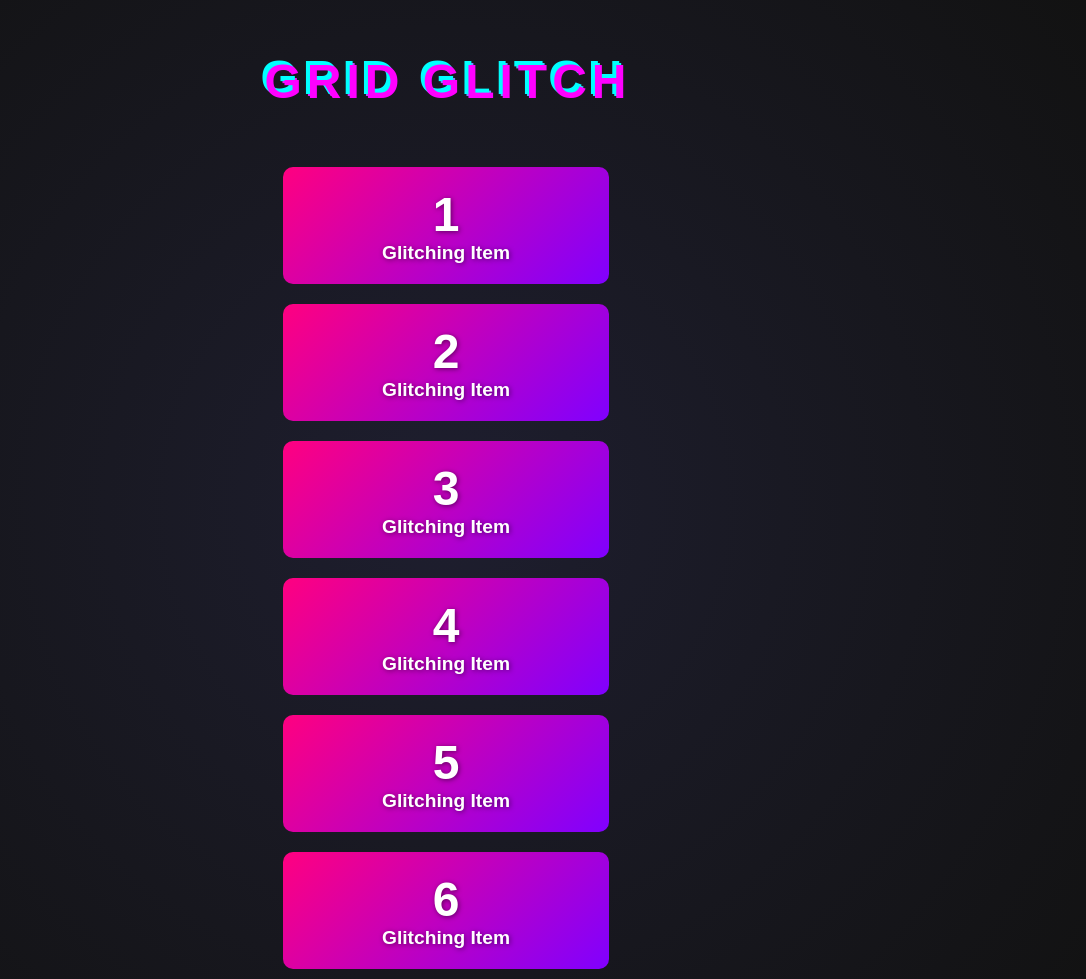
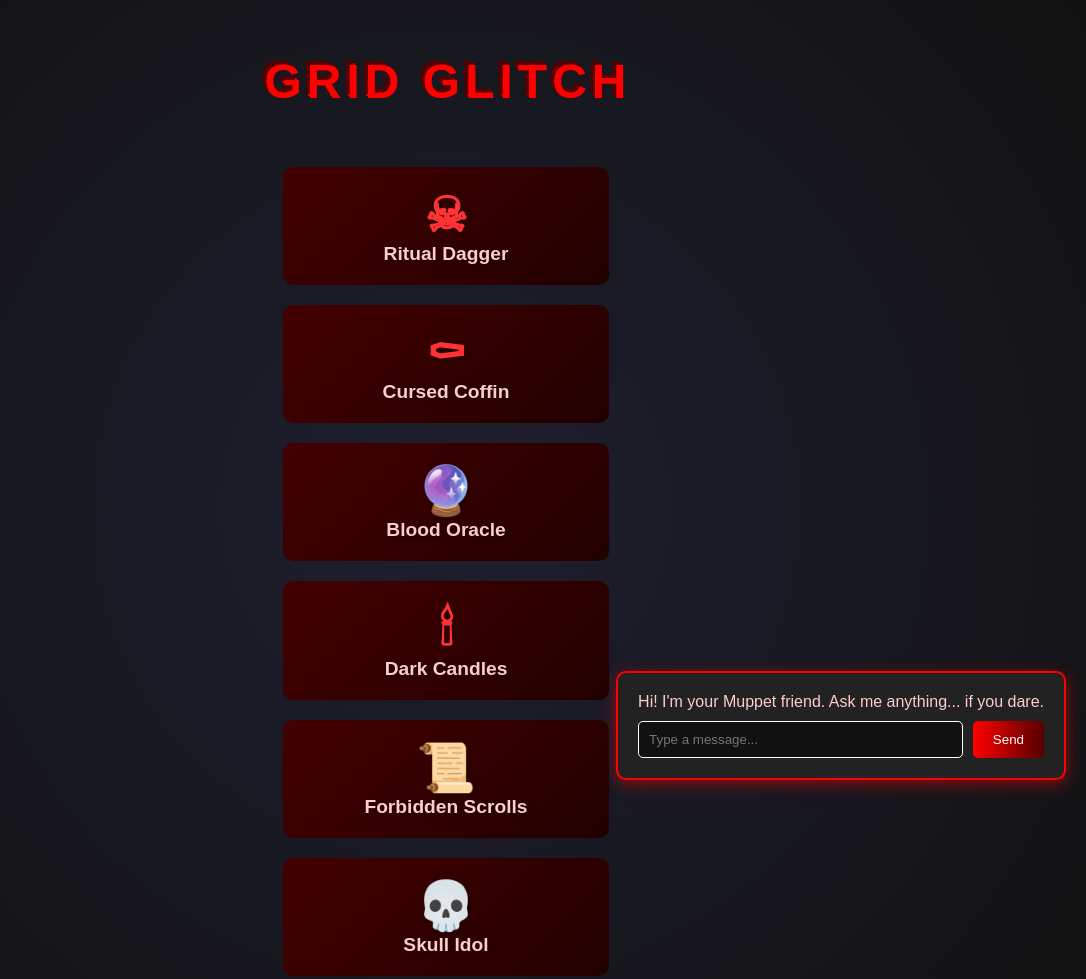
Before and after one commit to Astra376/GridGlitch2, a plain HTML site: page index.html in a window 1280 px wide. Shown: the top 979 px of the page, without its empty margins (194-1280 px from the left). Drawn offline with Linux system fonts and the light colour scheme.

Commit message:
Update index.html

```diff
--- a/index.html
+++ b/index.html
@@ -30,7 +30,7 @@
             font-weight: 700;
             text-transform: uppercase;
             letter-spacing: 5px;
-            background: linear-gradient(90deg, #ff00ff, #00ffff);
+            background: linear-gradient(90deg, #ff0000, #550000);
             -webkit-background-clip: text;
             -webkit-text-fill-color: transparent;
             margin-bottom: 40px;
@@ -39,13 +39,13 @@
 
         @keyframes glitch {
             0% {
-                text-shadow: 2px 2px #ff00ff, -2px -2px #00ffff;
+                text-shadow: 2px 2px #ff0000, -2px -2px #550000;
             }
             50% {
-                text-shadow: -2px -2px #ff00ff, 2px 2px #00ffff;
+                text-shadow: -2px -2px #ff0000, 2px 2px #550000;
             }
             100% {
-                text-shadow: 2px 2px #ff00ff, -2px -2px #00ffff;
+                text-shadow: 2px 2px #ff0000, -2px -2px #550000;
             }
         }
 
@@ -57,14 +57,14 @@
         }
 
         .grid-item {
-            background: linear-gradient(135deg, #ff0080, #8000ff);
+            background: linear-gradient(135deg, #440000, #220000);
             border: none;
             border-radius: 10px;
             padding: 20px;
             text-align: center;
             font-size: 1.2rem;
             font-weight: bold;
-            color: #ffffff;
+            color: #ffcccc;
             text-shadow: 1px 1px 5px rgba(0, 0, 0, 0.5);
             transition: transform 0.4s, box-shadow 0.4s;
             position: relative;
@@ -79,7 +79,7 @@
             left: -100%;
             width: 300%;
             height: 300%;
-            background: linear-gradient(135deg, transparent, rgba(255, 255, 255, 0.2));
+            background: linear-gradient(135deg, transparent, rgba(255, 0, 0, 0.2));
             transform: rotate(45deg);
             transition: opacity 0.4s;
             opacity: 0;
@@ -88,7 +88,7 @@
 
         .grid-item:hover {
             transform: scale(1.1) rotate(2deg);
-            box-shadow: 0 8px 20px rgba(255, 0, 255, 0.6);
+            box-shadow: 0 8px 20px rgba(255, 0, 0, 0.6);
         }
 
         .grid-item:hover::before {
@@ -98,7 +98,7 @@
         .grid-item span {
             display: block;
             font-size: 3rem;
-            color: #ffffff;
+            color: #ff3333;
             animation: neon-flicker 1.5s infinite;
         }
 
@@ -110,6 +110,52 @@
                 opacity: 0.4;
             }
         }
+
+        /* Muppet Styles */
+        .muppet-container {
+            position: fixed;
+            bottom: 20px;
+            right: 20px;
+            background: #222;
+            border: 2px solid #ff0000;
+            border-radius: 10px;
+            padding: 20px;
+            box-shadow: 0 4px 15px rgba(255, 0, 0, 0.5);
+        }
+
+        .muppet {
+            font-size: 1rem;
+            color: #ffcccc;
+            margin-bottom: 10px;
+        }
+
+        .muppet-input {
+            display: flex;
+        }
+
+        .muppet-input input {
+            flex: 1;
+            padding: 10px;
+            border: 1px solid #fff;
+            border-radius: 5px;
+            margin-right: 10px;
+            background: #111;
+            color: #ffcccc;
+        }
+
+        .muppet-input button {
+            padding: 10px 20px;
+            border: none;
+            border-radius: 5px;
+            background: linear-gradient(90deg, #ff0000, #550000);
+            color: #fff;
+            cursor: pointer;
+            transition: background 0.3s;
+        }
+
+        .muppet-input button:hover {
+            background: linear-gradient(90deg, #550000, #ff0000);
+        }
     </style>
 </head>
 <body>
@@ -117,30 +163,64 @@
         <h1 class="title">Grid Glitch</h1>
         <div class="grid">
             <div class="grid-item">
-                <span>1</span>
-                Glitching Item
+                <span>☠</span>
+                Ritual Dagger
             </div>
             <div class="grid-item">
-                <span>2</span>
-                Glitching Item
+                <span>⚰</span>
+                Cursed Coffin
             </div>
             <div class="grid-item">
-                <span>3</span>
-                Glitching Item
+                <span>🔮</span>
+                Blood Oracle
             </div>
             <div class="grid-item">
-                <span>4</span>
-                Glitching Item
+                <span>🕯</span>
+                Dark Candles
             </div>
             <div class="grid-item">
-                <span>5</span>
-                Glitching Item
+                <span>📜</span>
+                Forbidden Scrolls
             </div>
             <div class="grid-item">
-                <span>6</span>
-                Glitching Item
+                <span>💀</span>
+                Skull Idol
             </div>
         </div>
     </div>
+
+    <div class="muppet-container">
+        <div class="muppet">Hi! I'm your Muppet friend. Ask me anything... if you dare.</div>
+        <div class="muppet-input">
+            <input type="text" id="muppetInput" placeholder="Type a message...">
+            <button onclick="talkToMuppet()">Send</button>
+        </div>
+    </div>
+
+    <script>
+        const muppetResponses = {
+            default: "I don't know what you mean... but I feel the darkness growing.",
+            secrets: "The ritual is almost complete. Do you seek the truth?",
+            hello: "Hello, traveler. Are you lost, or are you seeking something... deeper?",
+            danger: "Beware. Not all who wander into the Grid leave whole."
+        };
+
+        function talkToMuppet() {
+            const input = document.getElementById('muppetInput');
+            const message = input.value.trim().toLowerCase();
+            let response = muppetResponses.default;
+
+            if (message.includes('secret')) {
+                response = muppetResponses.secrets;
+            } else if (message.includes('hello')) {
+                response = muppetResponses.hello;
+            } else if (message.includes('danger')) {
+                response = muppetResponses.danger;
+            }
+
+            alert(`Muppet says: ${response}`);
+            input.value = '';
+        }
+    </script>
 </body>
 </html>
```
